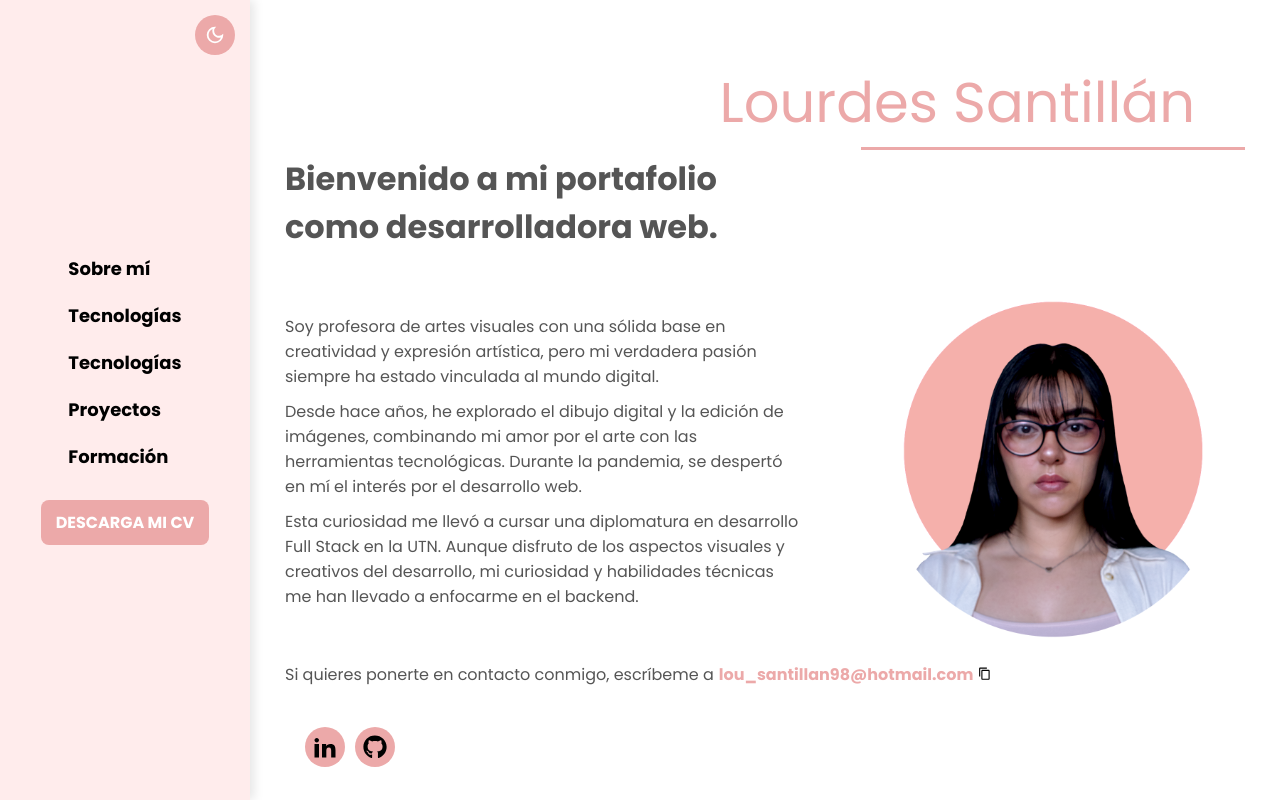
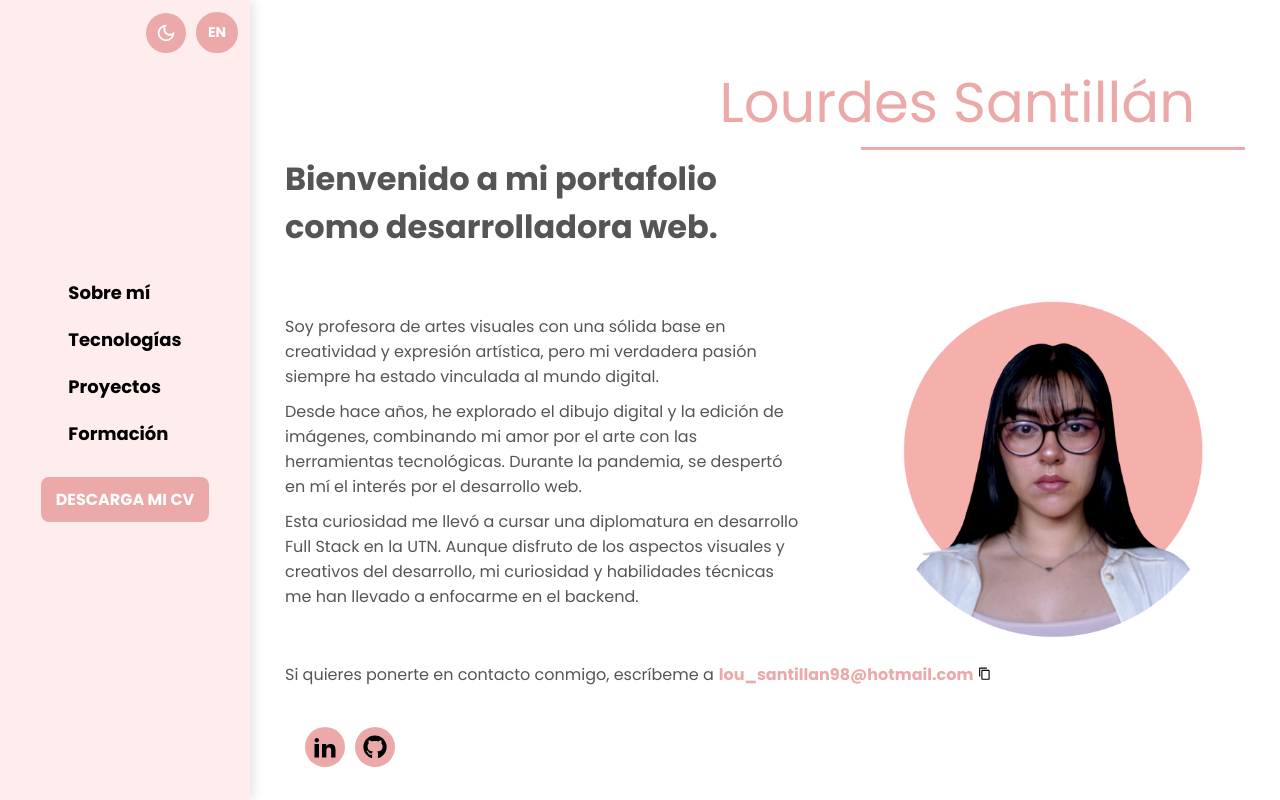
Before and after one commit to Lourdes-s/Portafolio, a React (Vite) app: page / in a window 1280 px wide. Shown: the top 800 px of the page. Built offline with nearby package versions, Linux system fonts and the light colour scheme.

Commit message:
add switch ES EN + CSS

```diff
--- a/src/App.jsx
+++ b/src/App.jsx
@@ -1,6 +1,6 @@
 import React from 'react'
-import { ThemeProvider } from "./ThemeContext.jsx";
-import { LanguageProvider } from './LanguageContext.jsx';
+import { ThemeProvider } from "./ThemeContext.jsx"
+import { LanguageProvider } from './LanguageContext.jsx'
 import { NavBar, Footer, AboutMe, Technologies, Projects, Formation } from "./Components"
 
 function App() {
--- a/src/Components/Footer/Footer.jsx
+++ b/src/Components/Footer/Footer.jsx
@@ -1,8 +1,8 @@
 import React, { useRef, useContext } from 'react'
 import { LanguageContext } from "../../LanguageContext.jsx"
 import { texts } from "../../texts.js"
-import { ImLinkedin2 } from "react-icons/im";
-import { FaGithub } from "react-icons/fa";
+import { ImLinkedin2 } from "react-icons/im"
+import { FaGithub } from "react-icons/fa"
 import emailjs from "emailjs-com"
 import './Footer.css'
 
--- a/src/Components/NavBar/NavBar.css
+++ b/src/Components/NavBar/NavBar.css
@@ -86,13 +86,16 @@ body {
     background: var(--color-oscuro);
 }
 
-.switch {
+.top-actions {
     position: absolute;
-    top: 15px;
-    right: 15px;
+    top: 12px;
+    right: 12px;
+    display: flex;
+    gap: 10px;
+    align-items: center;
 }
 
-.switch button {
+.icon-btn {
     background: var(--color-primario);
     color: var(--color-background);
     border: none;
@@ -107,9 +110,24 @@ body {
     transition: transform .2s, background .25s;
 }
 
-.switch button:hover {
+.icon-btn:hover {
     transform: scale(1.08);
-    background: var(--color-oscuro);
+}
+
+.lang-btn {
+    background: var(--color-primario);
+    border: 2px solid var(--color-primario);
+    color: var(--color-background);
+    padding: 8px 10px;
+    border-radius: 999px;
+    font-weight: 700;
+    font-size: 14px;
+    cursor: pointer;
+    transition: background .25s, color .25s, transform .2s;
+}
+
+.lang-btn:hover {
+    transform: scale(1.08);
 }
 
 /* -------------------------------------------- MEDIA QUERIES -------------------------------------------- */
--- a/src/Components/NavBar/NavBar.jsx
+++ b/src/Components/NavBar/NavBar.jsx
@@ -1,30 +1,37 @@
-import React, { useContext, useState } from "react";
-import { ThemeContext } from "../../ThemeContext.jsx";
+import React, { useContext, useState } from "react"
+import { ThemeContext } from "../../ThemeContext.jsx"
 import { LanguageContext } from "../../LanguageContext.jsx"
 import { texts } from "../../texts.js"
-import { Link } from "react-scroll";
-import { MdOutlineLightMode, MdOutlineDarkMode } from "react-icons/md";
-import { GiHamburgerMenu } from "react-icons/gi";
-import { IoClose } from "react-icons/io5";
-import "./NavBar.css";
+import { Link } from "react-scroll"
+import { MdOutlineLightMode, MdOutlineDarkMode } from "react-icons/md"
+import { GiHamburgerMenu } from "react-icons/gi"
+import { IoClose } from "react-icons/io5"
+import "./NavBar.css"
 
 export const NavBar = () => {
     const { darkMode, toggleTheme } = useContext(ThemeContext)
-    const { lang } = useContext(LanguageContext)
+    const { lang, toggleLang } = useContext(LanguageContext)
+
     const [open, setOpen] = useState(false)
 
-    const toggleMenu = () => setOpen(v => !v)
+    const toggleMenu = () => setOpen((v) => !v)
     const closeMenu = () => setOpen(false)
 
-const t = texts[lang].navBar
-    const linkProps = { smooth: true, duration: 500, className: "nav-link", onClick: closeMenu }
+    const t = texts[lang].navBar
+
+    const linkProps = {
+        smooth: true,
+        duration: 500,
+        className: "nav-link",
+        onClick: closeMenu,
+    };
 
     return (
         <>
             <button
                 className="mobile-trigger"
                 onClick={toggleMenu}
-                aria-label={open ? "Cerrar menú" : "Abrir menú"}
+                aria-label={open ? (lang === "es" ? "Cerrar menú" : "Close menu") : (lang === "es" ? "Abrir menú" : "Open menu")}
             >
                 {open ? <IoClose size={22} /> : <GiHamburgerMenu size={22} />}
             </button>
@@ -32,20 +39,30 @@ const t = texts[lang].navBar
             <div className={`overlay ${open ? "show" : ""}`} onClick={closeMenu} />
 
             <nav className={`navbar ${open ? "open" : ""}`}>
-                <div className="switch">
-                    <button onClick={toggleTheme} aria-label="Cambiar tema">
+                <div className="top-actions">
+                    {/* Theme */}
+                    <button className="icon-btn" onClick={toggleTheme} aria-label={lang === "es" ? "Cambiar tema" : "Toggle theme"}>
                         {darkMode ? <MdOutlineLightMode /> : <MdOutlineDarkMode />}
+                    </button>
+
+                    {/* Language */}
+                    <button
+                        className="lang-btn"
+                        onClick={toggleLang}
+                        aria-label={lang === "es" ? "Cambiar idioma" : "Change language"}
+                    >
+                        {lang === "es" ? "EN" : "ES"}
                     </button>
                 </div>
 
                 <ul className="list">
-                    <li className="list-item"><Link to="aboutMe" {...linkProps}>{t.p1}</Link></li><li className="list-item"><Link to="skills" {...linkProps}>{t.p2}</Link></li>
+                    <li className="list-item"><Link to="aboutMe" {...linkProps}>{t.p1}</Link></li>
                     <li className="list-item"><Link to="technologies" {...linkProps}>{t.p2}</Link></li>
                     <li className="list-item"><Link to="projects" {...linkProps}>{t.p3}</Link></li>
                     <li className="list-item"><Link to="formation" {...linkProps}>{t.p4}</Link></li>
                 </ul>
 
-                <a href="/CV-Lourdes-Santillan.pdf" target="_blank" className="cv-button">
+                <a href="/CV-Lourdes-Santillan.pdf" target="_blank" rel="noopener noreferrer" className="cv-button">
                     {t.p5}
                 </a>
             </nav>
--- a/src/LanguageContext.jsx
+++ b/src/LanguageContext.jsx
@@ -1,16 +1,23 @@
-import { createContext, useState } from "react"
+import { createContext, useEffect, useState } from "react";
 
-export const LanguageContext = createContext()
+export const LanguageContext = createContext();
 
 export const LanguageProvider = ({ children }) => {
-    const [lang, setLang] = useState("es")
+    const [lang, setLang] = useState("es");
 
-    const toggleLanguage = () => {
-        setLang(prev => (prev === "es" ? "en" : "es"))
-    }
+    useEffect(() => {
+        const saved = localStorage.getItem("lang");
+        if (saved) setLang(saved);
+    }, []);
+
+    useEffect(() => {
+        localStorage.setItem("lang", lang);
+    }, [lang]);
+
+    const toggleLang = () => setLang((prev) => (prev === "es" ? "en" : "es"));
 
     return (
-        <LanguageContext.Provider value={{ lang, setLang, toggleLanguage }}>
+        <LanguageContext.Provider value={{ lang, setLang, toggleLang }}>
             {children}
         </LanguageContext.Provider>
     )
```
